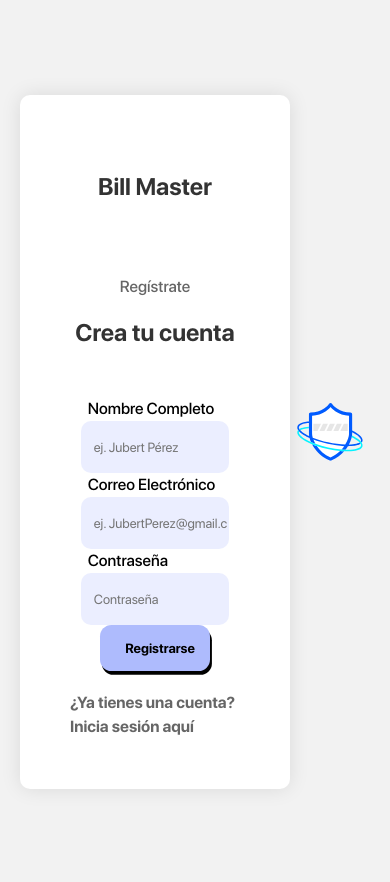
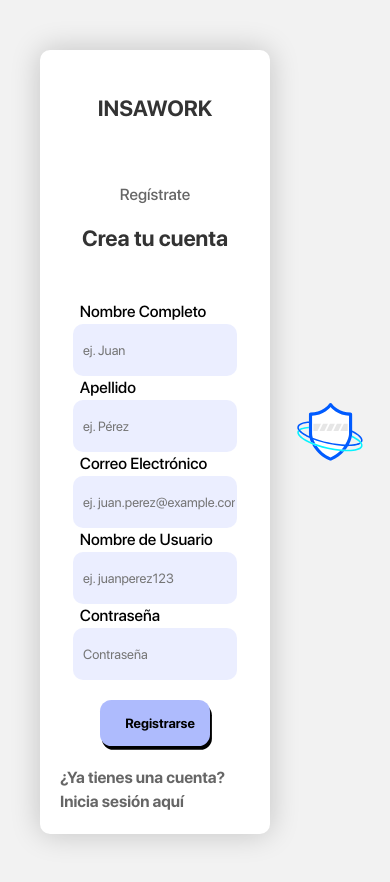
Before and after one commit to Luisrome01/INSAWORK-front, a React (Vite) app: page /Register in a window 390 px wide. Built offline with nearby package versions, Linux system fonts and the light colour scheme.

Commit message:
intento register, se fue la luz

```diff
--- a/src/views/Login.jsx
+++ b/src/views/Login.jsx
@@ -36,7 +36,7 @@ const Login = ({ setUser }) => {
 		<div className="LogContainer">
 		  <div className="LogSubContainer">
 			<div className="LogContainerTitle">
-			  <h3 className="LogTitle">Isawork</h3>
+			  <h3 className="LogTitle">INSAWORK</h3>
 			</div>
 
 			<div className="LogContainerSubTitle">
--- a/src/views/Register.jsx
+++ b/src/views/Register.jsx
@@ -3,22 +3,48 @@ import BtnGeneral from "../components/buttons/BtnGeneral";
 import InputGeneral from "../components/inputs/InputGeneral";
 import page from "../assets/logomedico.svg";
 import "./css/Register.css";
-import { Link } from 'react-router-dom';
-import { useNavigate } from 'react-router-dom';
+import { Link, useNavigate } from 'react-router-dom';
 
 const Register = () => {
   const [name, setName] = useState('');
+  const [lastname, setLastname] = useState('');
   const [email, setEmail] = useState('');
+  const [username, setUsername] = useState('');
   const [password, setPassword] = useState('');
   const [error, setError] = useState('');
   const navigate = useNavigate();
 
-  const handleRegister = () => {
-    if (!name || !email || !password) {
+  const handleRegister = async () => {
+    if (!name || !lastname || !email || !username || !password) {
       setError('Por favor, completa todos los campos.');
-    } else {
-      console.log('Registro exitoso:', { name, email, password });
-      navigate('/'); // Redirige al usuario a la ruta '/login'
+      return;
+    }
+
+    try {
+      const response = await fetch('http://localhost:3000/signup', {
+        method: 'POST',
+        headers: {
+          'Content-Type': 'application/json',
+        },
+        body: JSON.stringify({
+          name,
+          lastname,
+          email,
+          username,
+          password,
+        }),
+      });
+
+      if (response.ok) {
+        console.log('Registro exitoso');
+        navigate('/'); // Redirige al usuario a la ruta '/'
+      } else {
+        const data = await response.json();
+        setError(data.msg || 'Error al registrar el usuario');
+      }
+    } catch (error) {
+      console.error('Error:', error);
+      setError('Error al conectar con el servidor');
     }
   };
 
@@ -27,44 +53,58 @@ const Register = () => {
       <div className="LogContainer">
         <div className="LogSubContainer">
           <div className="LogContainerTitle">
-            <h3 className="LogTitle">Bill Master</h3>
+            <h3 className="LogTitle">INSAWORK</h3>
           </div>
-
           <div className="LogContainerSubTitle">
             <p className="LogEnum">Regístrate</p>
             <h1 className="LogSubTitle">Crea tu cuenta</h1>
           </div>
-
           <InputGeneral
             name={'Nombre Completo'}
             type="text"
-            placeholder=" ej. Jubert Pérez"
+            placeholder="ej. Juan"
             width="80%"
             value={name}
             onChange={(e) => setName(e.target.value)}
           />
-
+          <InputGeneral
+            name={'Apellido'}
+            type="text"
+            placeholder="ej. Pérez"
+            width="80%"
+            value={lastname}
+            onChange={(e) => setLastname(e.target.value)}
+          />
           <InputGeneral
             name={'Correo Electrónico'}
             type="email"
-            placeholder=" ej. JubertPerez@gmail.com"
+            placeholder="ej. juan.perez@example.com"
             width="80%"
             value={email}
             onChange={(e) => setEmail(e.target.value)}
           />
-
+          <InputGeneral
+            name={'Nombre de Usuario'}
+            type="text"
+            placeholder="ej. juanperez123"
+            width="80%"
+            value={username}
+            onChange={(e) => setUsername(e.target.value)}
+          />
           <InputGeneral
             name={'Contraseña'}
             type="password"
-            placeholder=" Contraseña"
+            placeholder="Contraseña"
             width="80%"
             value={password}
             onChange={(e) => setPassword(e.target.value)}
+            className="LastInput"
           />
+          {error && <p style={{ color: 'red' }}>{error}</p>}
+          <Link to="/" className="LogRegisterLink">
 
-          {error && <p style={{ color: 'red' }}>{error}</p>}
-          <BtnGeneral text="Registrarse" handleClick={handleRegister} />
-
+          </Link>
+          <BtnGeneral text="Registrarse" handleClick={handleRegister} className="RegisterButton" />
           <Link to="/" className="LogRegisterLink">
             ¿Ya tienes una cuenta? Inicia sesión aquí
           </Link>
--- a/src/views/css/Register.css
+++ b/src/views/css/Register.css
@@ -8,11 +8,12 @@
 
 .LogContainer {
   background-color: white;
-    box-shadow: 0px 0px 20px 0px rgba(0, 0, 0, 0.1);
+  box-shadow: 05px15pxrgba(0, 0, 0, 0.1);
   border-radius: 10px;
-    width: 80%;
-    max-width: 600px;
-    padding: 50px;
+  width: 90%;
+  max-width: 450px; /* Ajustado a un tamaño adecuado */padding: 40px;
+  margin: 20px;
+  box-sizing: border-box;
 }
 
 .LogSubContainer {
@@ -22,13 +23,14 @@
 }
 
 .LogContainerTitle {
-    margin-bottom: 30px;
+  margin-bottom: 20px;
 }
 
-  .LogTitle {
+.LogTitle, .LogSubTitle {
   font-size: 24px;
   font-weight: bold;
   color: #333;
+  margin: 10px0;
 }
 
 .LogContainerSubTitle {
@@ -39,18 +41,20 @@
 .LogEnum {
   font-size: 16px;
   color: #666;
-    margin-bottom: 10px;
-  }
-
-  .LogSubTitle {
-    font-size: 24px;
-    font-weight: bold;
-    color: #333;
+  margin-bottom: 15px;
 }
 
 .LogImage {
-    width: 80px;
-    margin-bottom: 20px;
+  width: 80px; /* Ajustado a un tamaño más pequeño */margin: 20px0;
+  height: auto;
+}
+
+.LastInput {
+  margin-bottom: 20px; /* Espacio adicional entre el último input y el botón */
+}
+
+.RegisterButton {
+  margin-top: 30px; /* Aumentado para mayor separación */
 }
 
 .LogRegisterLink {
@@ -66,19 +70,23 @@
 }
 
 @media (min-width: 768px) {
-    .LogContainerGeneral {
-      justify-content: space-between;
-    }
-
   .LogContainer {
       width: 50%;
-      max-width: 500px;
+      max-width: 600px;
+      padding: 50px;
   }
 
   .LogImage {
-      display: block;
-      width: 50%;
-      max-width: 500px;
-      height: auto;
+      width: 80%; /* Ajustado para pantallas más grandes */max-width: 500px; /* Tamaño máximo para pantallas grandes */
   }
 }
+
+@media (max-width: 768px) {
+  .LogContainer {
+      padding: 20px;
+  }
+
+  .LogTitle, .LogSubTitle {
+      font-size: 22px;
+  }
+}
```
Lines whose indentation alone changed are shown as unchanged.
